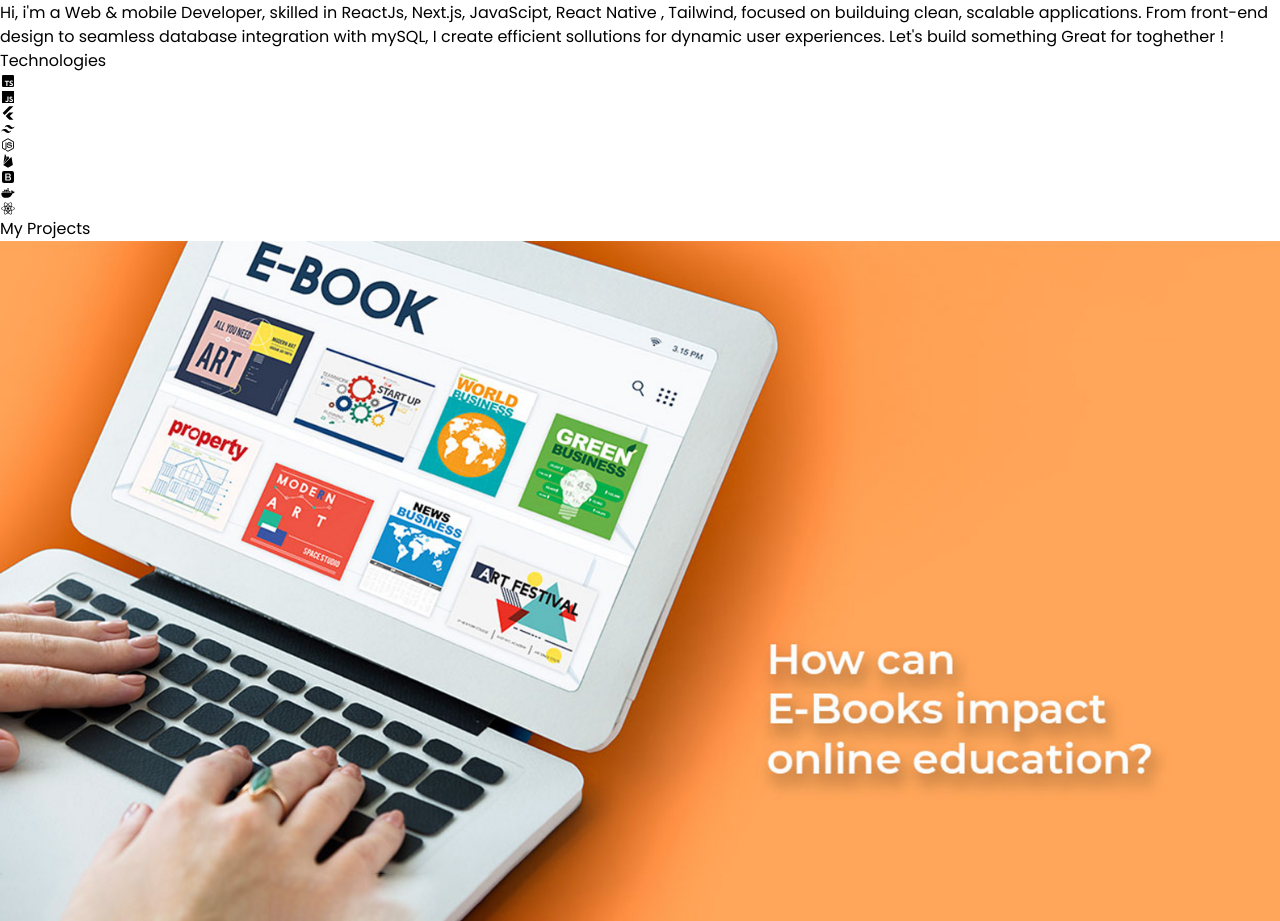
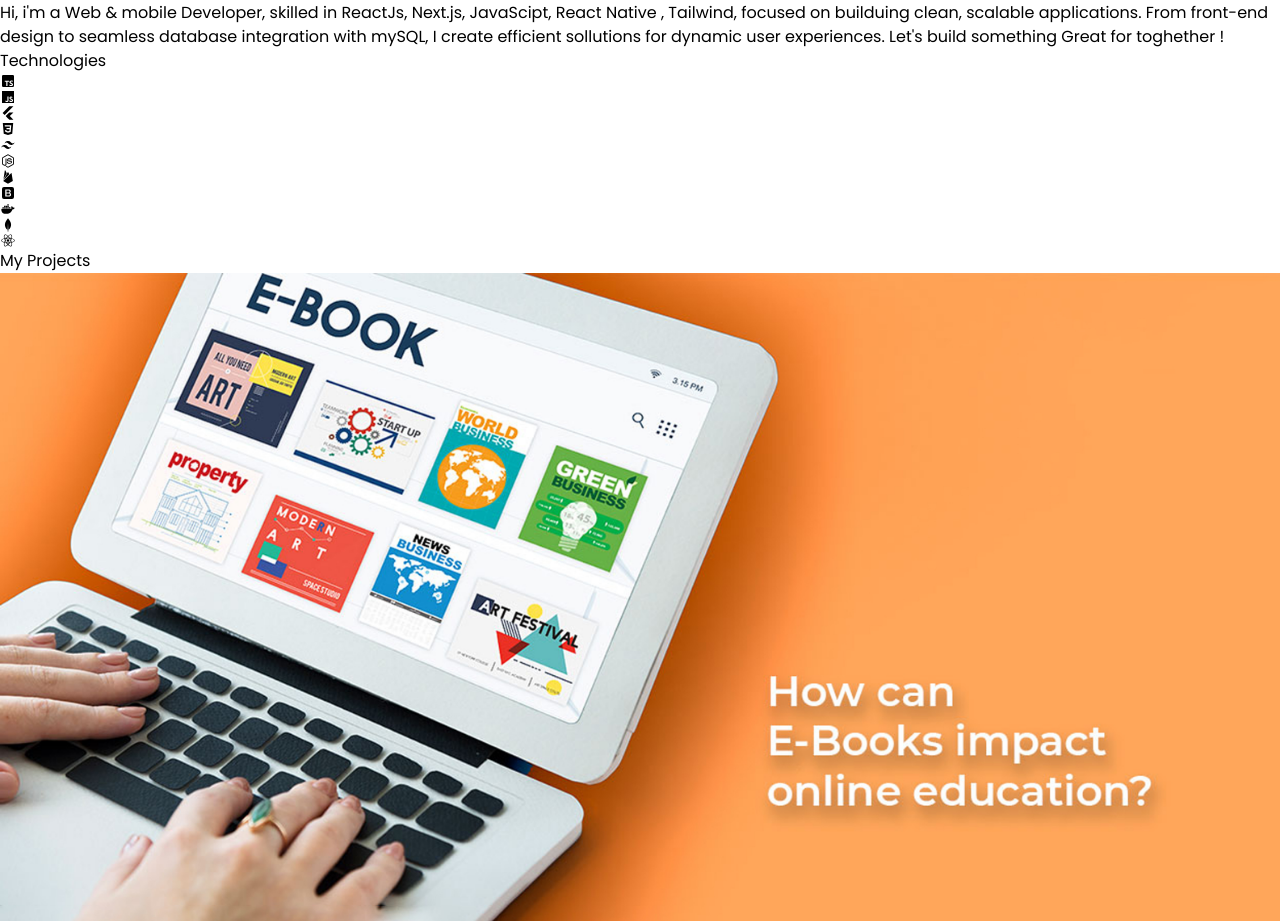
Before and after one commit to HamzaBnJemaa/hamzabenjemaa, a React (Vite) app: page / in a window 1280 px wide. Shown: the part 1262-2183 px from the top of the page. Built offline with nearby package versions, Linux system fonts and the light colour scheme.

Commit message:
logosUpdate

```diff
--- a/src/components/Tech.jsx
+++ b/src/components/Tech.jsx
@@ -1,5 +1,5 @@
 import React from 'react'
-import { BiLogoAdobe, BiLogoBootstrap, BiLogoDocker, BiLogoFirebase, BiLogoFlutter, BiLogoJavascript, BiLogoMongodb, BiLogoNodejs, BiLogoPostgresql, BiLogoReact, BiLogoTailwindCss, BiLogoTypescript } from 'react-icons/bi'
+import { BiLogoAdobe, BiLogoBootstrap, BiLogoCss3, BiLogoDocker, BiLogoFirebase, BiLogoFlutter, BiLogoJavascript, BiLogoMongodb, BiLogoNodejs, BiLogoPostgresql, BiLogoReact, BiLogoTailwindCss, BiLogoTypescript } from 'react-icons/bi'
 import { motion } from "framer-motion"
 const Tech = () => {
   const variants ={
@@ -39,6 +39,14 @@ whileInView="visible"
 transition={{duration:0.5}}
 >
   <BiLogoFlutter className='cursor-pointer text-[80px] text-white transition-all duration-300 hover:-translate-y-5 sm:text-[100px] md:text-[120px]'/>
+        </motion.div>
+        <motion.div
+        variants={variants}
+initial="hidden"
+whileInView="visible"
+transition={{duration:0.5}}
+>
+<BiLogoCss3 className='cursor-pointer text-[80px] text-sky-600 transition-all duration-300 hover:-translate-y-5 sm:text-[100px] md:text-[120px]'/>
         </motion.div>
         <motion.div
         variants={variants}
@@ -86,6 +94,14 @@ initial="hidden"
 whileInView="visible"
 transition={{duration:0.5}}
 >
+<BiLogoMongodb className='cursor-pointer text-[80px] text-green-500 transition-all duration-300 hover:-translate-y-5 sm:text-[100px] md:text-[120px]'/>
+        </motion.div>
+        <motion.div
+        variants={variants}
+initial="hidden"
+whileInView="visible"
+transition={{duration:0.5}}
+>
   <BiLogoReact className='cursor-pointer text-[80px] text-blue-400 transition-all duration-300 hover:-translate-y-5 sm:text-[100px] md:text-[120px]'/>
         </motion.div>
 
```
